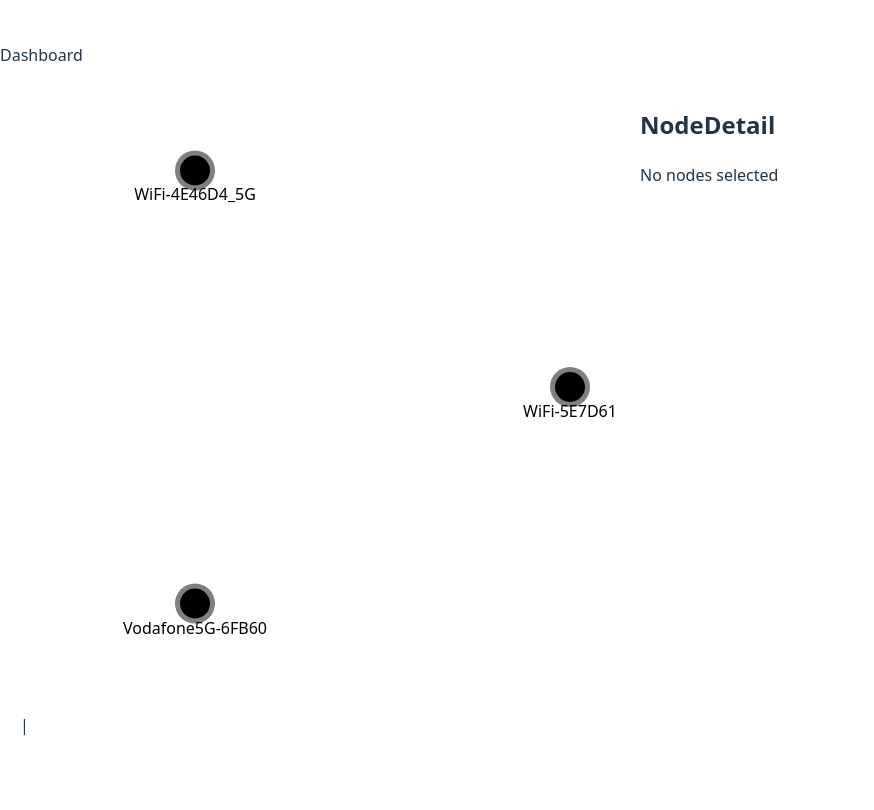
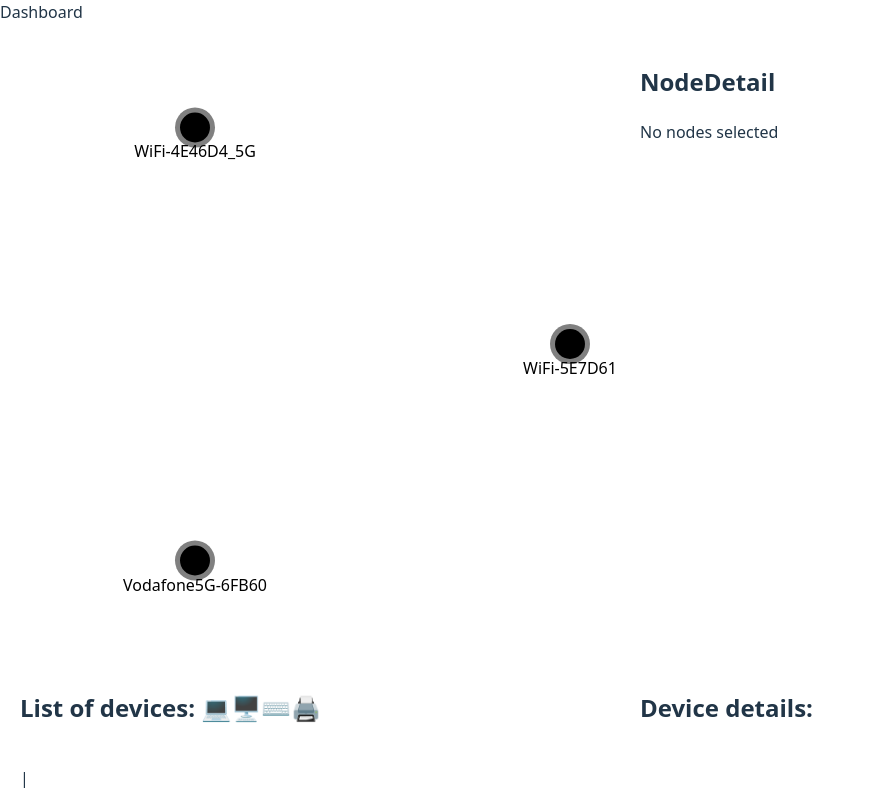
Before and after one commit to filippogelmetti/YT-react-ring-widget-clean-arch, a React (Vite) app in the folder react/src/mighty-widget/: page / in a window 1280 px wide. Shown: the whole page, without its empty margins (0-874 px from the left). Built offline with nearby package versions, Linux system fonts and the light colour scheme.

Commit message:
dashboard layout

```diff
--- a/react/src/mighty-widget/src/presentation/components/Dashboard/Dashboard.scss
+++ b/react/src/mighty-widget/src/presentation/components/Dashboard/Dashboard.scss
@@ -10,7 +10,9 @@
 
   grid-template-areas:
     "first"
-    "second";
+    "second"
+    "third"
+    "forth";
 
   .first-cell {
     grid-area: first;
@@ -20,8 +22,19 @@
     grid-area: second;
   }
 
+  .third-cell {
+    grid-area: third;
+  }
+
+  .forth-cell {
+    grid-area: forth;
+  }
+
   @media (min-width: 768px) {
     grid-template-columns: 1fr 1fr;
-    grid-template-areas: "first second";
+    grid-template-rows: auto auto;
+    grid-template-areas:
+      "first second"
+      "third forth";
   }
 }
--- a/react/src/mighty-widget/src/presentation/components/Dashboard/Dashboard.tsx
+++ b/react/src/mighty-widget/src/presentation/components/Dashboard/Dashboard.tsx
@@ -9,10 +9,16 @@ const Dashboard = () => {
       <div className="dashboard-container">
         <div className="first-cell">
           <Ring />
-        </div>
+        </div>{" "}
         |
         <div className="second-cell">
           <NodeDetail />
+        </div>
+        <div className="third-cell">
+          <h2>List of devices: 💻🖥️⌨️🖨️</h2>
+        </div>
+        <div className="forth-cell">
+          <h2>Device details:</h2>
         </div>
       </div>
     </>
```
